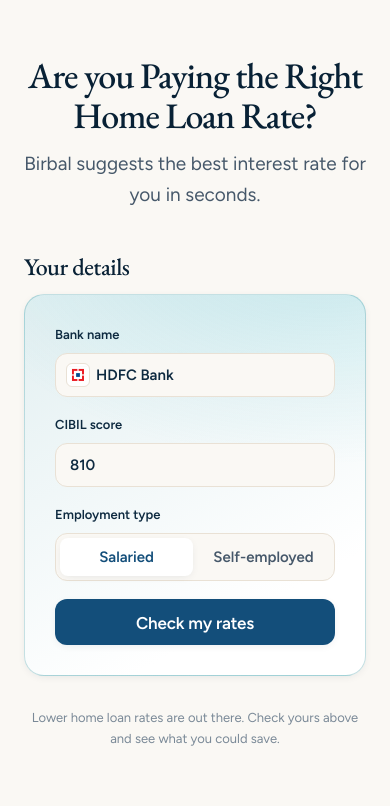
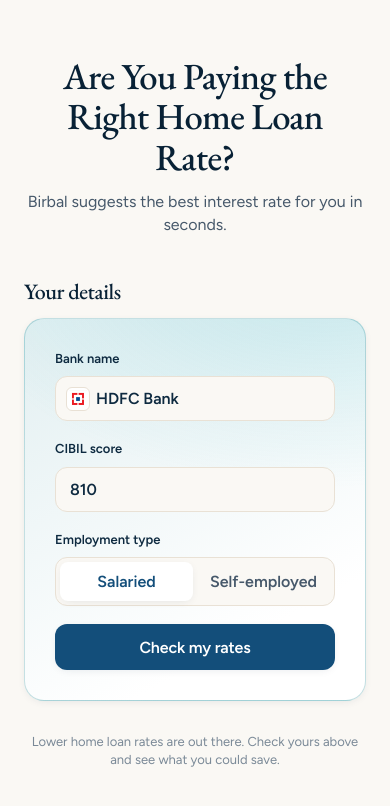
Before and after one commit to AskBirbalGit/check-home-loan-rates, a Next.js app: page / in a window 390 px wide. Shown: the top 806 px of the page. Built offline with nearby package versions, Linux system fonts and the light colour scheme.

Commit message:
Consolidate phone-first type scale; title-case hero/tab title
Type system reduced to 7 sizes / 4 weights / 3 line-heights / 3 tracking
tokens with clamp() on the big four so hierarchy holds on phone. Hero h1
and browser title title-cased and kept in sync.

```diff
--- a/app/Calculator.tsx
+++ b/app/Calculator.tsx
@@ -290,7 +290,7 @@
   return (
     <div className="wrap">
       <header className="hero">
-        <h1>Are you Paying the Right Home Loan Rate?</h1>
+        <h1>Are You Paying the Right Home Loan Rate?</h1>
         <p className="sub">Birbal suggests the best interest rate for you in seconds.</p>
       </header>
 
--- a/app/layout.tsx
+++ b/app/layout.tsx
@@ -22,7 +22,7 @@
 });
 
 export const metadata: Metadata = {
-  title: "Are you Paying the Right Home Loan Rate?",
+  title: "Are You Paying the Right Home Loan Rate?",
   description: "Birbal suggests the best interest rate for you in seconds.",
 };
 
--- a/css/styles-v2.css
+++ b/css/styles-v2.css
@@ -64,8 +64,8 @@
 .box-head {
   font-family: var(--font-head);
   font-weight: var(--fw-head);
-  font-size: var(--fs-title);
-  letter-spacing: -0.02em;
+  font-size: var(--fs-heading);
+  letter-spacing: var(--ls-display);
   line-height: var(--lh-tight);
   color: var(--fg-strong);
   margin: 0 0 14px;
@@ -142,7 +142,7 @@
   gap: 11px;
   padding: 9px 10px;
   border-radius: 0.5rem;
-  font-size: var(--fs-sm);
+  font-size: var(--fs-body);
   font-weight: var(--fw-medium);
   color: var(--fg);
   cursor: pointer;
@@ -219,7 +219,7 @@
 
 .combo-empty {
   padding: 14px 10px;
-  font-size: var(--fs-sm);
+  font-size: var(--fs-body);
   color: var(--faint);
   text-align: center;
 }
@@ -238,10 +238,10 @@
 }
 .rate-col h3 {
   font-family: var(--font-body);
-  font-size: var(--fs-xs);
+  font-size: var(--fs-eyebrow);
   font-weight: var(--fw-bold);
   text-transform: uppercase;
-  letter-spacing: 0.08em;
+  letter-spacing: var(--ls-eyebrow);
   color: var(--faint);
   margin: 0 0 12px;
 }
@@ -259,7 +259,7 @@
 }
 .results-foot .foot-note {
   margin: 0;
-  font-size: var(--fs-sm);
+  font-size: var(--fs-body);
   line-height: var(--lh-snug);
   color: var(--muted);
   max-width: 44rem;
@@ -331,19 +331,19 @@
 }
 .sv-hero-line {
   font-family: var(--brand-sans);
-  font-size: clamp(1rem, 2.2vw, 1.375rem);
+  font-size: var(--fs-lead);
   font-weight: var(--fw-medium);
-  letter-spacing: -0.01em;
+  letter-spacing: var(--ls-tight);
   color: var(--on-band-muted);
 }
 .sv-hero-line span { color: var(--band-accent); font-weight: var(--fw-bold); }
 .sv-hero-amt {
   margin-top: 6px;
   font-family: var(--brand-editorial);
-  font-size: clamp(2.5rem, 7vw, 4rem);
+  font-size: var(--fs-display);
   font-weight: var(--fw-head);
   line-height: var(--lh-tight);
-  letter-spacing: -0.01em;
+  letter-spacing: var(--ls-tight);
   color: var(--on-band);
   font-variant-numeric: tabular-nums;
 }
@@ -388,7 +388,7 @@
 .sv-badge {
   display: inline-block;
   font-family: var(--brand-sans);
-  font-size: var(--fs-xs);
+  font-size: var(--fs-label);
   font-weight: var(--fw-medium);
   padding: 5px 13px;
   border-radius: 999px;
@@ -404,8 +404,8 @@
 .sv-title {
   font-family: var(--brand-editorial);
   font-weight: var(--fw-head);
-  font-size: var(--fs-title);
-  letter-spacing: -0.01em;
+  font-size: var(--fs-heading);
+  letter-spacing: var(--ls-tight);
   line-height: var(--lh-tight);
   margin: 0 0 8px;
 }
@@ -413,7 +413,7 @@
 .sv-card-dark .sv-title { color: var(--on-band); }
 .sv-sub {
   font-family: var(--brand-sans);
-  font-size: var(--fs-sm);
+  font-size: var(--fs-body);
   line-height: var(--lh-snug);
   margin: 0 0 20px;
 }
@@ -436,25 +436,25 @@
 }
 .sv-metric-label {
   font-family: var(--brand-sans);
-  font-size: var(--fs-xs);
+  font-size: var(--fs-eyebrow);
   font-weight: var(--fw-bold);
   text-transform: uppercase;
-  letter-spacing: 0.07em;
+  letter-spacing: var(--ls-eyebrow);
   margin-bottom: 6px;
 }
 .sv-card-light .sv-metric-label { color: var(--muted); }
 .sv-card-dark .sv-metric-label { color: var(--on-band-muted); }
 .sv-metric-val {
   font-family: var(--brand-sans);
-  font-size: 2rem;
+  font-size: var(--fs-money);
   font-weight: var(--fw-bold);
-  line-height: 1;
+  line-height: var(--lh-tight);
   font-variant-numeric: tabular-nums;
 }
 .sv-card-light .sv-metric-val { color: var(--primary); }
 .sv-card-dark .sv-metric-val { color: var(--band-accent); }
 .sv-metric-val small {
-  font-size: var(--fs-sm);
+  font-size: var(--fs-body);
   font-weight: var(--fw-medium);
   margin-left: 4px;
 }
@@ -468,7 +468,7 @@
   align-items: center;
   justify-content: space-between;
   padding: 12px 2px;
-  font-size: var(--fs-sm);
+  font-size: var(--fs-body);
 }
 .sv-fact + .sv-fact { border-top: 1px solid; }
 .sv-card-light .sv-fact + .sv-fact { border-color: var(--border); }
--- a/css/styles.css
+++ b/css/styles.css
@@ -75,24 +75,39 @@
   --font-head: var(--font-eb-garamond), Georgia, "Times New Roman", serif;
   --font-body: var(--font-figtree), system-ui, -apple-system, "Segoe UI", Roboto, sans-serif;
 
-  /* weights (Figtree 400/600/700; EB Garamond 500) */
+  /* weights (4) — Figtree 400/600/700; EB Garamond 500.
+     Weight is the emphasis axis on top of a size, not a new size per role. */
   --fw-head: 500;     /* EB Garamond — title + headings */
   --fw-body: 400;     /* Figtree — body / paragraphs */
-  --fw-medium: 600;   /* Figtree — labels, tags, buttons, segmented control */
+  --fw-medium: 600;   /* Figtree — labels, controls */
   --fw-bold: 700;     /* Figtree — emphasis: rate numbers, savings amounts */
 
-  /* sizes */
-  --fs-display: clamp(2.25rem, 4.5vw, 3rem);  /* Garamond — big hero title */
-  --fs-title: 1.5rem;                          /* Garamond — card/section headings */
-  --fs-lead: 1.1875rem;                        /* Figtree — subtitle, prominent numbers */
-  --fs-body: 1.0625rem;                        /* Figtree — base body */
-  --fs-sm: 0.9375rem;                          /* Figtree — notes, secondary text */
-  --fs-xs: 0.8125rem;                          /* Figtree — labels, tags, captions */
+  /* sizes (7) — one ramp. The big four use clamp() so they step down on phone
+     (this is a phone-first product) instead of holding their desktop px.
+       display  hero h1 + the one showcase savings ₹ amount
+       heading  section/card titles
+       money    data figures you compare (metric values, big rates)
+       lead     hero sub + savings hero line
+       body     all running UI/body text (controls, names, notes)
+       label    static labels, badges, captions
+       eyebrow  uppercase tracked micro-labels */
+  --fs-display: clamp(2.25rem, 1.2rem + 4.5vw, 3rem);      /* 36 → 48 */
+  --fs-heading: clamp(1.375rem, 1rem + 1.2vw, 1.5rem);     /* 22 → 24 */
+  --fs-money:   clamp(1.75rem, 1.5rem + 0.8vw, 1.9375rem); /* 28 → 31 */
+  --fs-lead:    clamp(1rem, 0.8rem + 0.6vw, 1.1875rem);    /* 16 → 19 */
+  --fs-body:    1rem;        /* 16 */
+  --fs-label:   0.8125rem;   /* 13 */
+  --fs-eyebrow: 0.75rem;     /* 12 */
 
-  /* line-heights */
-  --lh-tight: 1.1;    /* headings */
-  --lh-snug: 1.3;     /* subtitles / amounts */
-  --lh-normal: 1.6;   /* body */
+  /* line-heights (3) */
+  --lh-tight: 1.1;    /* headings + display */
+  --lh-snug: 1.4;     /* leads, card subs, captions */
+  --lh-normal: 1.55;  /* running body */
+
+  /* letter-spacing (3) — one token per intent, em-based so it scales */
+  --ls-display: -0.02em;  /* large serif headings + display */
+  --ls-tight: -0.01em;    /* lead / control text */
+  --ls-eyebrow: 0.08em;   /* uppercase micro-labels */
 }
 
 * { box-sizing: border-box; }
@@ -145,12 +160,13 @@
   font-weight: var(--fw-head);
   font-size: var(--fs-display);
   line-height: var(--lh-tight);
-  letter-spacing: -0.03em;
+  letter-spacing: var(--ls-display);
   color: var(--fg-strong);
   margin: 0 0 14px;
 }
 header.hero p.sub {
   font-size: var(--fs-lead);
+  line-height: var(--lh-snug);
   color: var(--muted);
   margin: 0 auto 22px;
   max-width: 40rem;
@@ -169,8 +185,8 @@
   border: 1px solid color-mix(in srgb, var(--muted) 22%, transparent);
   padding: 5px 13px;
   border-radius: 999px;
-  font-size: var(--fs-xs);
-  font-weight: var(--fw-regular, 400);
+  font-size: var(--fs-label);
+  font-weight: var(--fw-body);
   letter-spacing: 0.01em;
   display: inline-flex;
   align-items: center;
@@ -228,8 +244,8 @@
 .card h2 {
   font-family: var(--font-head);
   font-weight: var(--fw-head);
-  font-size: var(--fs-title);
-  letter-spacing: -0.02em;
+  font-size: var(--fs-heading);
+  letter-spacing: var(--ls-display);
   line-height: var(--lh-tight);
   color: var(--fg-strong);
   margin: 0 0 22px;
@@ -241,7 +257,7 @@
 label.field { display: block; margin-bottom: 18px; }
 .field span.lbl {
   display: block;
-  font-size: var(--fs-xs);
+  font-size: var(--fs-label);
   font-weight: var(--fw-medium);
   color: var(--fg);
   margin-bottom: 7px;
@@ -252,7 +268,7 @@
   width: 100%;
   padding: 12px 14px;
   font-family: inherit;
-  font-size: var(--fs-sm);
+  font-size: var(--fs-body);
   font-weight: var(--fw-medium);
   color: var(--fg);
   background: var(--bg);
@@ -307,7 +323,7 @@
   background: transparent;
   border-radius: 0.5rem;
   font-family: inherit;
-  font-size: var(--fs-sm);
+  font-size: var(--fs-body);
   font-weight: var(--fw-medium);
   color: var(--muted);
   cursor: pointer;
@@ -334,7 +350,7 @@
   font-family: inherit;
   font-size: var(--fs-body);
   font-weight: var(--fw-medium);
-  letter-spacing: -0.01em;
+  letter-spacing: var(--ls-tight);
   color: var(--primary-fg);
   background: var(--primary);
   border: none;
@@ -369,7 +385,7 @@
 ============================================================================= */
 .out-empty {
   color: var(--muted);
-  font-size: var(--fs-sm);
+  font-size: var(--fs-body);
   text-align: center;
   display: flex;
   flex-direction: column;
@@ -392,10 +408,10 @@
 .rate-block:last-of-type { margin-bottom: 18px; }
 .rate-block h3 {
   font-family: var(--font-body);
-  font-size: var(--fs-xs);
+  font-size: var(--fs-eyebrow);
   font-weight: var(--fw-bold);
   text-transform: uppercase;
-  letter-spacing: 0.08em;
+  letter-spacing: var(--ls-eyebrow);
   color: var(--faint);
   margin: 0 0 10px;
 }
@@ -447,7 +463,7 @@
 }
 .bank-logo-fallback {
   font-family: var(--font-body);
-  font-size: var(--fs-xs);
+  font-size: var(--fs-label);
   font-weight: var(--fw-bold);
   letter-spacing: 0.02em;
   color: var(--muted);
@@ -457,7 +473,7 @@
   margin-top: 2px;
   font-weight: var(--fw-body);
   color: var(--muted);
-  font-size: var(--fs-xs);
+  font-size: var(--fs-label);
 }
 .rate-row .rate {
   font-weight: var(--fw-bold);
@@ -489,7 +505,7 @@
   background: var(--gold-soft);
   color: color-mix(in srgb, var(--gold) 78%, var(--fg-strong));
   border: 1px solid color-mix(in srgb, var(--gold) 32%, transparent);
-  font-size: var(--fs-sm);
+  font-size: var(--fs-body);
   line-height: var(--lh-snug);
   padding: 13px 15px;
   border-radius: var(--radius-field);
@@ -516,7 +532,7 @@
 
 /* "new rate from best profile match" context line above the savings inputs */
 .save-newrate {
-  font-size: var(--fs-sm);
+  font-size: var(--fs-body);
   color: var(--muted);
   background: var(--primary-soft);
   border: 1px solid color-mix(in srgb, var(--primary) 18%, transparent);
@@ -540,21 +556,21 @@
   box-shadow: var(--shadow-md);
 }
 .save-hero .tagline {
-  font-size: var(--fs-xs);
+  font-size: var(--fs-eyebrow);
   font-weight: var(--fw-bold);
   text-transform: uppercase;
-  letter-spacing: 0.08em;
+  letter-spacing: var(--ls-eyebrow);
   color: var(--success-strong);
   margin-bottom: 8px;
 }
 .save-hero .big {
-  font-size: clamp(2.25rem, 6vw, 3rem);
+  font-size: var(--fs-display);
   font-weight: var(--fw-bold);
-  line-height: 1;
+  line-height: var(--lh-tight);
   color: var(--success-strong);
   font-variant-numeric: tabular-nums;
 }
-.save-hero .meta { font-size: var(--fs-sm); color: var(--muted); margin-top: 10px; }
+.save-hero .meta { font-size: var(--fs-body); color: var(--muted); margin-top: 10px; }
 
 /* result cards grid */
 .save-cards,
@@ -585,29 +601,29 @@
   box-shadow: var(--shadow-sm);
 }
 .save-card .tagline {
-  font-size: var(--fs-xs);
+  font-size: var(--fs-eyebrow);
   font-weight: var(--fw-bold);
   text-transform: uppercase;
-  letter-spacing: 0.06em;
+  letter-spacing: var(--ls-eyebrow);
   color: var(--faint);
   margin-bottom: 8px;
 }
 .save-card.best .tagline { color: var(--success-strong); }
 .save-card .big {
-  font-size: 1.625rem;
+  font-size: var(--fs-money);
   font-weight: var(--fw-bold);
   color: var(--success-strong);
   margin: 4px 0;
   font-variant-numeric: tabular-nums;
 }
 .save-card .meta {
-  font-size: var(--fs-xs);
+  font-size: var(--fs-label);
   line-height: var(--lh-snug);
   color: var(--muted);
 }
 
 .save-summary {
-  font-size: var(--fs-sm);
+  font-size: var(--fs-body);
   line-height: var(--lh-snug);
   color: var(--muted);
   margin-top: 20px;
@@ -623,7 +639,7 @@
   color: var(--danger);
   background: color-mix(in srgb, var(--danger) 8%, var(--surface));
   border: 1px solid color-mix(in srgb, var(--danger) 24%, transparent);
-  font-size: var(--fs-xs);
+  font-size: var(--fs-label);
   padding: 10px 13px;
   border-radius: var(--radius-field);
   margin-top: 10px;
@@ -632,8 +648,8 @@
 .hidden { display: none; }
 
 footer.disc {
-  font-size: var(--fs-xs);
-  line-height: var(--lh-normal);
+  font-size: var(--fs-label);
+  line-height: var(--lh-snug);
   color: var(--faint);
   margin-top: 32px;
   text-align: center;
```
